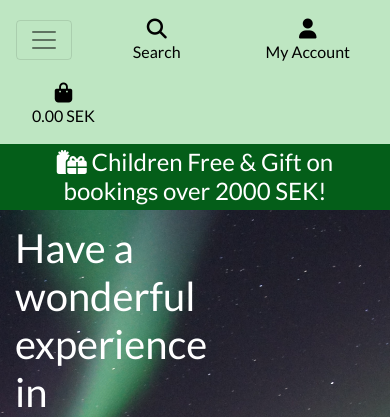
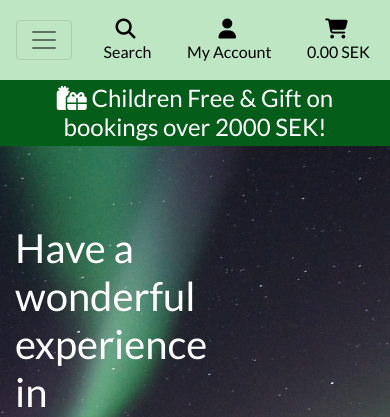
Before and after one commit to ss00831/milestone4, a Django app: page / in a window 390 px wide. Shown: the top 417 px of the page. Run offline with Django 3.2, Linux system fonts and the light colour scheme; parts of the project's set-up code (start-up, migrations or seed data) failed here and were passed over; some libraries are stand-ins or nearby versions.

Commit message:
Modified css in mobile mode

```diff
--- a/lapland_in_sweden/settings.py
+++ b/lapland_in_sweden/settings.py
@@ -21,7 +21,7 @@ BASE_DIR = os.path.dirname(os.path.dirname(os.path.abspath(__file__)))
 # See https://docs.djangoproject.com/en/3.1/howto/deployment/checklist/
 
 # SECURITY WARNING: keep the secret key used in production secret!
-SECRET_KEY = os.environ.get('SECRET_KEY','')
+SECRET_KEY = os.environ.get('SECRET_KEY', '')
 
 # SECURITY WARNING: don't run with debug turned on in production!
 DEBUG = 'DEVELOPMENT' in os.environ
--- a/static/css/base.css
+++ b/static/css/base.css
@@ -21,6 +21,11 @@ body {
     justify-content: center;
     height: 1.5rem;
     width: 1.5rem;
+}
+
+
+.list-inline-item:not(:last-child) {
+    margin-right: 0;
 }
 
 #topnav, .navbar{
@@ -404,6 +409,9 @@ input[name='q']::placeholder {
     }
 }
 @media (max-width: 350.02px) {
+    .navbar > .list-inline-item > a{
+        font-size: 0.8125rem;
+    }
     .remove-item{
         font-size: 1.25rem;
     }
--- a/templates/includes/mobile-top-header.html
+++ b/templates/includes/mobile-top-header.html
@@ -1,8 +1,8 @@
 <li class="list-inline-item">
-    <a class="text-black nav-link d-block d-lg-none" href="#" id="mobile-search" data-toggle="dropdown" aria-haspopup="true" aria-expanded="false">
+    <a class="text-black nav-link d-block d-lg-none pl-1 pr-1" href="#" id="mobile-search" data-toggle="dropdown" aria-haspopup="true" aria-expanded="false">
         <div class="text-center">
             <div><i class="fas fa-search fa-lg"></i></div>
-            <p class="my-0">Search</p>
+            <p class="my-0 pl-1">Search</p>
         </div>
     </a>
     <div class="dropdown-menu border-0 w-100 p-3 rounded-0 my-0" aria-labelledby="mobile-search">
@@ -21,10 +21,10 @@
     </div>
 </li>
 <li class="list-inline-item dropdown">
-    <a class="text-black nav-link d-block d-lg-none" href="#" id="user-options" data-toggle="dropdown" aria-haspopup="true" aria-expanded="false">
+    <a class="text-black nav-link d-block d-lg-none pl-1 pr-1" href="#" id="user-options" data-toggle="dropdown" aria-haspopup="true" aria-expanded="false">
         <div class="text-center">
             <div><i class="fas fa-user fa-lg"></i></div>
-            <p class="my-0">My Account</p>
+            <p class="my-0 pl-1">My Account</p>
         </div>
     </a>
     <div class="dropdown-menu border-0" aria-labelledby="user-options">
@@ -41,10 +41,10 @@
     </div>
 </li>
 <li class="list-inline-item">
-    <a class="{% if grand_total %}text-primary font-weight-bold{% else %}text-black{% endif %} nav-link d-block d-lg-none" href="{% url 'view_cart' %}">
+    <a class="{% if grand_total %}cart-info font-weight-bold{% else %}text-black{% endif %} nav-link d-block d-lg-none pl-1 pr-1" href="{% url 'view_cart' %}">
         <div class="text-center">
-            <div><i class="fas fa-shopping-bag fa-lg"></i></div>
-            <p class="my-0">
+            <div><i class="fas fa-shopping-cart fa-lg"></i></div>
+            <p class="my-0 pl-1">
                 {% if grand_total %}
                     {{ grand_total|floatformat:2 }} SEK
                 {% else %}
```
